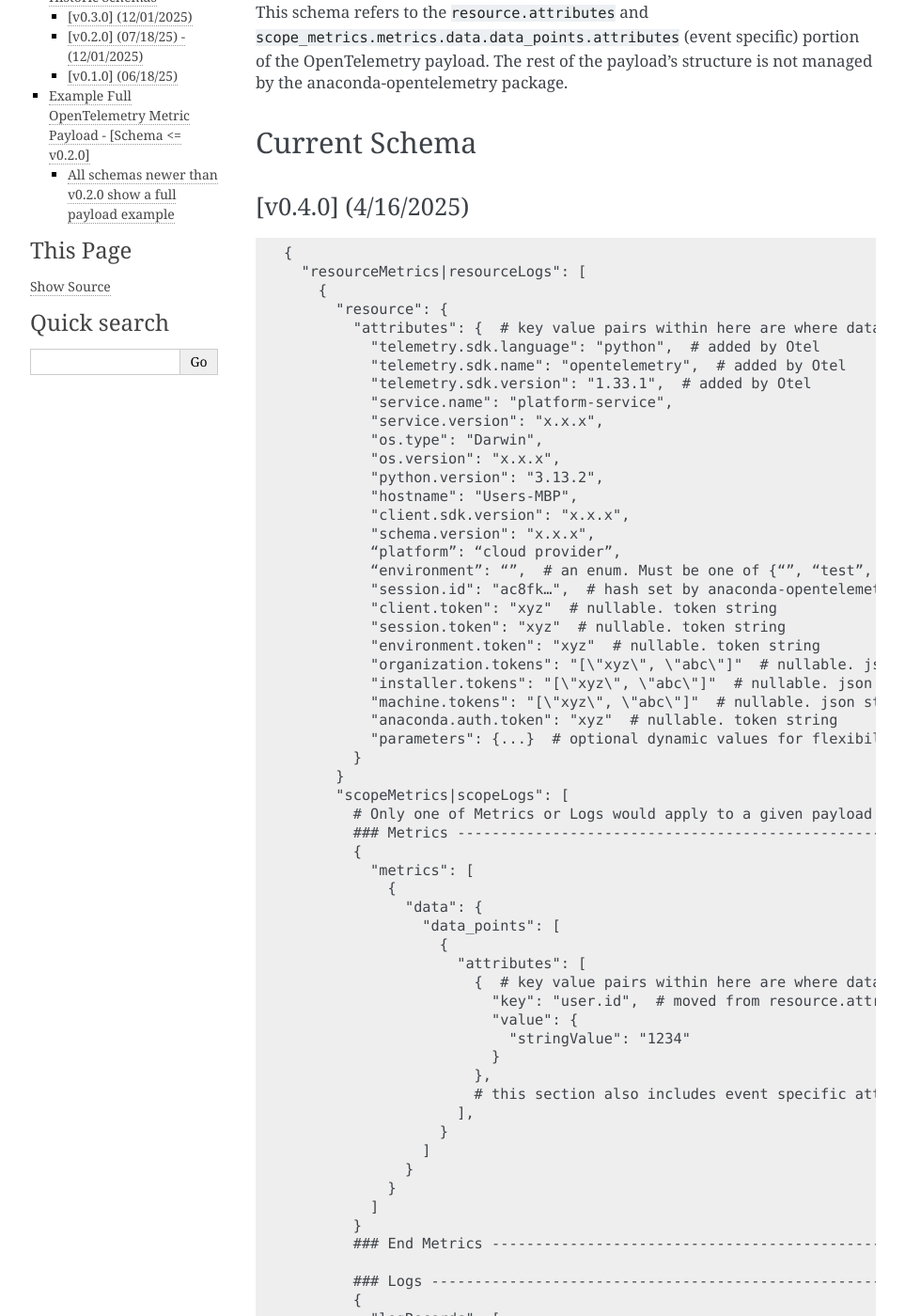
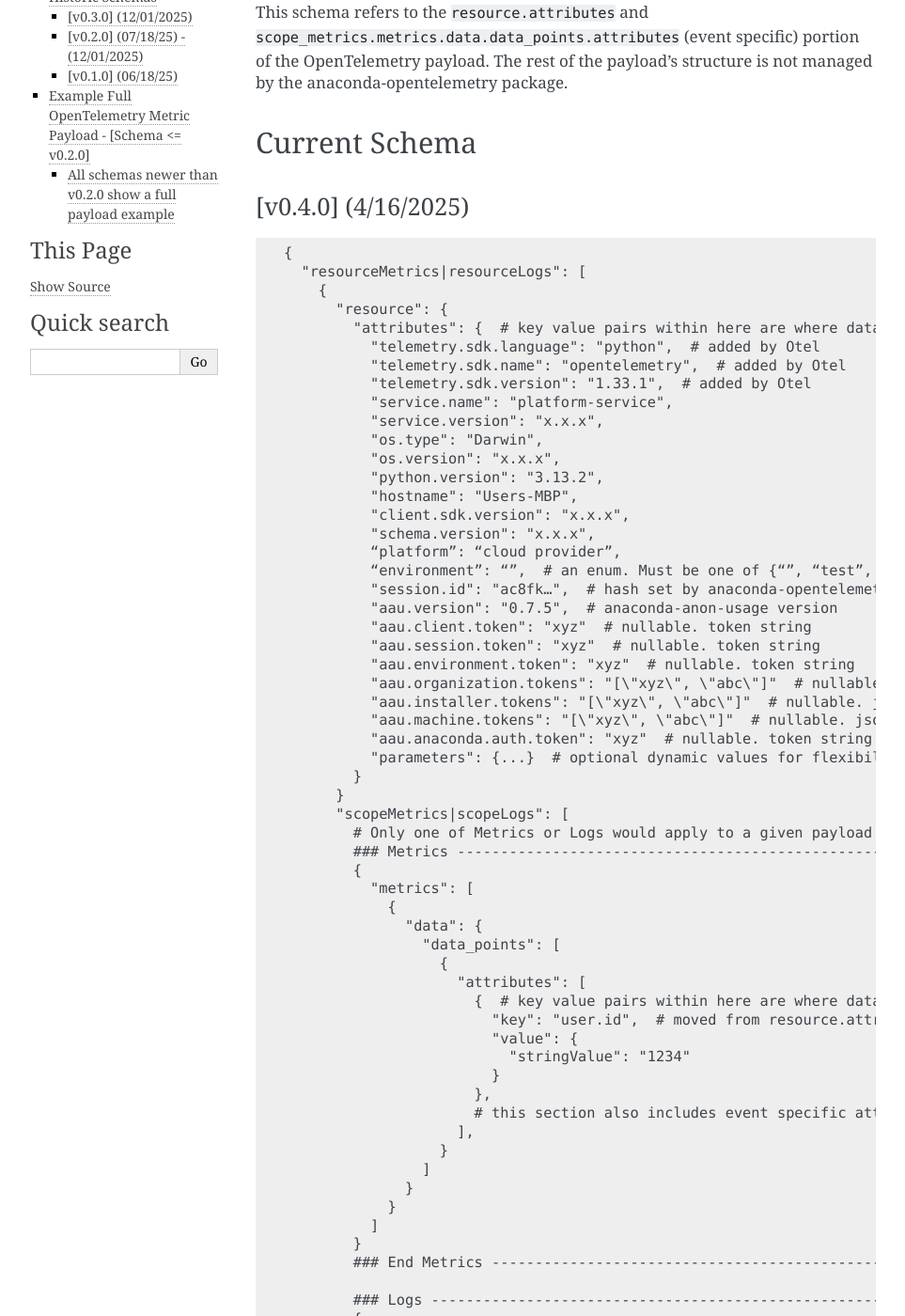
Before and after one commit to anaconda/anaconda-otel-python, a Sphinx documentation site: the page built from docs/source/schema-versions.md, in a window 1280 px wide and 1400 px high, scrolled down 214 px. Shown: the whole window at 94% size, without its empty margins (148-1111 px from the left). Built offline with Sphinx 7.4.7, drawn with Linux system fonts in a browser that asks for light colours; pages that are not in the unit, such as notebooks, are missing from menus; some of the changed text lies outside the part shown.

```diff
--- a/docs/source/schema-versions.md
+++ b/docs/source/schema-versions.md
@@ -23,13 +23,14 @@
           “platform”: “cloud provider”,
           “environment”: “”,  # an enum. Must be one of {“”, “test”, “development”, “staging”, “production”}
           "session.id": "ac8fk…",  # hash set by anaconda-opentelemetry
-          "client.token": "xyz"  # nullable. token string
-          "session.token": "xyz"  # nullable. token string
-          "environment.token": "xyz"  # nullable. token string
-          "organization.tokens": "[\"xyz\", \"abc\"]"  # nullable. json stringified list of org tokens
-          "installer.tokens": "[\"xyz\", \"abc\"]"  # nullable. json stringified list of org tokens
-          "machine.tokens": "[\"xyz\", \"abc\"]"  # nullable. json stringified list of org tokens
-          "anaconda.auth.token": "xyz"  # nullable. token string
+          "aau.version": "0.7.5",  # anaconda-anon-usage version
+          "aau.client.token": "xyz"  # nullable. token string
+          "aau.session.token": "xyz"  # nullable. token string
+          "aau.environment.token": "xyz"  # nullable. token string
+          "aau.organization.tokens": "[\"xyz\", \"abc\"]"  # nullable. json stringified list of org tokens
+          "aau.installer.tokens": "[\"xyz\", \"abc\"]"  # nullable. json stringified list of org tokens
+          "aau.machine.tokens": "[\"xyz\", \"abc\"]"  # nullable. json stringified list of org tokens
+          "aau.anaconda.auth.token": "xyz"  # nullable. token string
           "parameters": {...}  # optional dynamic values for flexibility - json object of key value pairs
         }
       }
```
Also changed, not shown: 1 other file.
